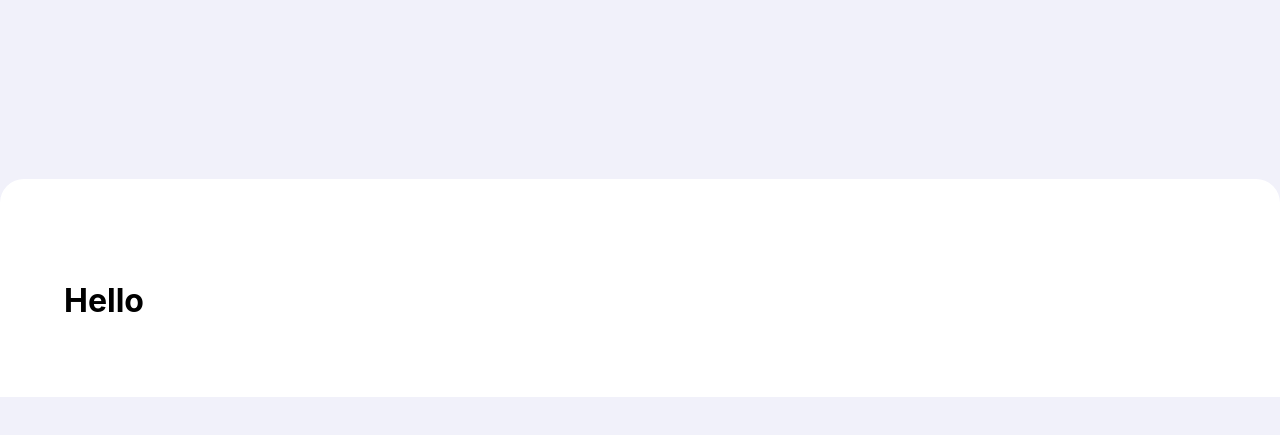
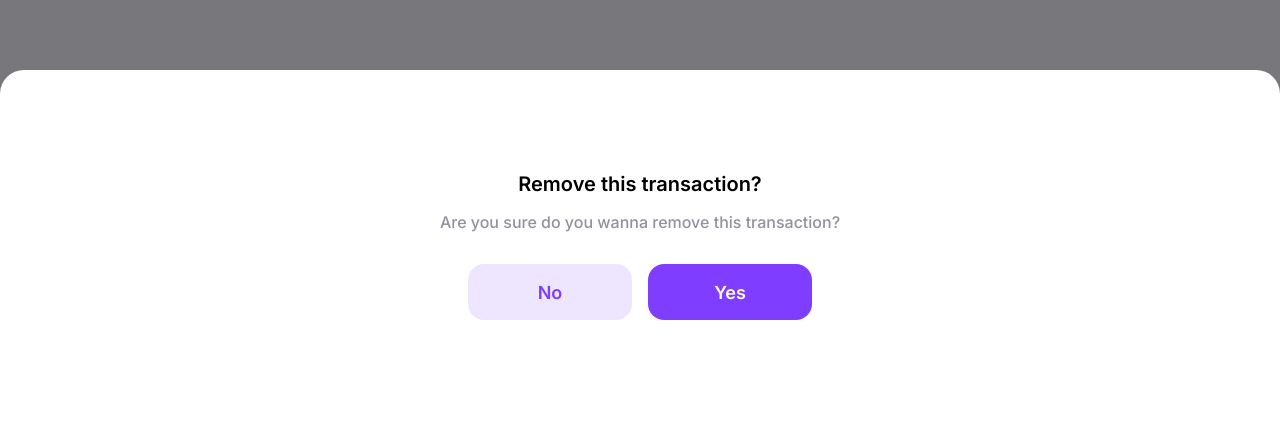
Before and after one commit to Chennakiran2004/Wallety_Frontend, a React (Create React App) app: page /transaction/1 in a window 1280 px wide. Both pictures are taken after a click on the picture 1060 px from the left and 36 px from the top of the page. Shown: the part 403-838 px from the top of the page. After the commit the page ends 800 px from the top, so only its background shows below. Built offline with nearby package versions, Linux system fonts and the light colour scheme.

Commit message:
Completed Transaction details

```diff
--- a/src/Components/DeletePopUp/index.tsx
+++ b/src/Components/DeletePopUp/index.tsx
@@ -1,10 +1,37 @@
+import React from "react"
 import { PopUpSubContainer, PopupContainer } from "../Transaction/styledComponents"
+import { DeletePopUpHeading, DeletePopUpSubHeading, DeleteButtonsContainer, NoButton, YesButton } from "./styledcomponents"
 
-const DeletePopUp = ()=>{
+interface DeletePopUpProps{
+    closePopUp: ()=> void
+    openSuccessPopUp: ()=> void
+}
+
+const popupVariants = {
+    hidden: { opacity: 0, y: '100%' },
+    visible: { opacity: 1, y: 0 },
+    exit: { opacity: 0, y: '100%' },
+  };
+
+const DeletePopUp: React.FC<DeletePopUpProps> = ({closePopUp, openSuccessPopUp})=>{
+    const noClick = ()=>{
+        closePopUp()
+    }
+
+    const yesClick = ()=>{
+        closePopUp()
+        openSuccessPopUp()
+    }
+
     return(
-        <PopupContainer>
+        <PopupContainer variants={popupVariants} initial="hidden" animate="visible" exit="exit">
             <PopUpSubContainer>
-                <h1>Hello</h1>
+                    <DeletePopUpHeading>Remove this transaction?</DeletePopUpHeading>
+                    <DeletePopUpSubHeading>Are you sure do you wanna remove this transaction?</DeletePopUpSubHeading>
+                    <DeleteButtonsContainer>
+                        <NoButton onClick = {noClick}>No</NoButton>
+                        <YesButton onClick = {yesClick}>Yes</YesButton>
+                    </DeleteButtonsContainer>
             </PopUpSubContainer>
         </PopupContainer>
     )
--- /dev/null
+++ b/src/Components/DeletePopUp/styledcomponents.ts
@@ -0,0 +1,49 @@
+import styled from "styled-components";
+import { interMedium, interSemiBold } from "../../Constants/fontStyles";
+
+export const DeletePopUpHeading = styled.p`
+    ${interSemiBold}
+    text-align: center;
+    font-size: 20px;
+`
+
+export const DeletePopUpSubHeading = styled.p`
+    ${interMedium}
+    text-align: center;
+    font-size: 16px;
+    color: #91919F;
+`
+
+export const DeleteButtonsContainer = styled.div`
+    display: flex;
+    width: 100%;
+    margin: auto;
+    justify-content: center;
+    gap: 16px;
+    margin-top: 16px;
+`
+
+export const Button = styled.button`
+    ${interSemiBold}
+    display: flex;
+    width: 164px;
+    height: 56px;
+    padding: 8px;
+    justify-content: center;
+    align-items: center;
+    gap: 10px;
+    font-size: 18px;
+    line-height: normal;
+    border: none;
+    border-radius: 16px;
+`;
+
+export const NoButton = styled(Button)`
+  color: var(--Violet-Violet-100, #7f3dff);
+  background: #eee5ff;
+`;
+
+export const YesButton = styled(Button)`
+  background: var(--Violet-Violet-100, #7f3dff);
+  color: var(--Base-Light-Light-80, #fcfcfc);
+`;
--- /dev/null
+++ b/src/Components/DeleteSuccessFullPopUp/index.tsx
@@ -0,0 +1,51 @@
+import { Button } from '../DeletePopUp/styledcomponents';
+import {SuccessPopUpContainer, SuccessGifContainer, GifWrapperDelete, DeleteSuccessPopUpHeading, OkayButton} from './styledcomponents'
+
+
+interface DeleteSuccessPopUp{
+    closePopUp: ()=> void
+}
+
+const popUpVariants = {
+    hidden: { scale: 0.8 },  // Start small
+    visible: {
+      scale: 1,              // Full size when visible
+      transition: {
+        type: "spring",
+        stiffness: 300,      // The higher the stiffness, the more "springy" it will feel
+        damping: 20,         // Controls how fast the spring settles (higher = less bounce)
+        duration: 0.5        // Controls how long the animation lasts
+      }
+    },
+    exit: {
+      scale: 0.8,
+      transition: {
+        type: "spring",
+        stiffness: 300,
+        damping: 20,
+        duration: 0.3
+      }
+    }
+  };
+
+export const GifComponent = () => {
+    const gifUrl = `/gifs/finnalYouAreAllSet.gif?${new Date().getTime()}`;
+    return <GifWrapperDelete gifUrl={gifUrl} />;
+};
+
+const DeleteSuccessPopUp: React.FC<DeleteSuccessPopUp> = ({closePopUp})=>{
+    // initial = "hidden" animate = "visible" exit = "exit" variants={popUpVariants}
+    return(
+        <SuccessPopUpContainer>
+            <SuccessGifContainer>
+                <GifComponent/>
+                <DeleteSuccessPopUpHeading>
+                    Transaction has been successfully removed
+                </DeleteSuccessPopUpHeading>
+                <OkayButton onClick = {closePopUp}>Okay</OkayButton>
+            </SuccessGifContainer>
+        </SuccessPopUpContainer>
+    )
+}
+
+export default DeleteSuccessPopUp
--- /dev/null
+++ b/src/Components/DeleteSuccessFullPopUp/styledcomponents.ts
@@ -0,0 +1,46 @@
+import styled from "styled-components";
+import { GifWrapper } from "../YouAreAllSet/allSetStyled";
+import { interMedium } from "../../Constants/fontStyles";
+import { Button } from "../DeletePopUp/styledcomponents";
+import {motion} from 'framer-motion'
+
+export const SuccessPopUpContainer = styled(motion.div)`
+    position: absolute;
+    top: 50%;
+    left: 50%;
+    transform: translate(-50%, -50%);
+    background-color: white;
+    padding: 20px;
+    border-radius: 12px;
+    box-shadow: 0px 4px 8px rgba(0, 0, 0, 0.2);
+    z-index: 1000;
+    width: 300px;
+    max-height: auto;
+    text-align: center;
+`;
+
+export const SuccessGifContainer = styled(motion.div)`
+    display: flex;
+    flex-direction: column;
+    justify-content:center;
+    align-items: center;
+    gap: 16px;
+`
+
+export const GifWrapperDelete = styled(GifWrapper)`
+    width: 150px;
+    height: 80px;
+`
+
+export const DeleteSuccessPopUpHeading = styled.p`
+    ${interMedium}
+    font-size: 16px;
+`
+
+export const OkayButton = styled(Button)`
+    width: 83px;
+    height: 40px;
+    border-radius: 8px;
+    background-color: #5856D6;
+    color: white;
+`
--- a/src/Components/TransactionDetails/index.tsx
+++ b/src/Components/TransactionDetails/index.tsx
@@ -10,13 +10,31 @@ TypeDetailsContainer,
 DetailBottomSubContainer,
 IncomeType,
 IncomeElement} from "./styledComponents"
+import { Overlay } from "../Transaction/styledComponents";
+import { AnimatePresence } from "framer-motion";
+import DeleteSuccessPopUp from "../DeleteSuccessFullPopUp";
+
+const overlayVariants = {
+    hidden: { opacity: 0 },
+    visible: { opacity: 1 },
+    exit: { opacity: 0 },
+  };
 
 const TransactionDetails = ()=>{
     const { handleBack } = NavigationEvents();
     const [deletePopUp, setDeletePopUp] = useState(false);
+    const [successfulPopUp, setSuccessfulPopUp] = useState(false);
 
     const togglePopUp = ()=>{
         setDeletePopUp(!deletePopUp)
+    }
+
+    const openSuccessPopUp = ()=>{
+        setSuccessfulPopUp(true)
+    }
+
+    const toggleSuccessPopUp = ()=>{
+        setSuccessfulPopUp(!successfulPopUp)
     }
 
     return (
@@ -57,7 +75,19 @@ const TransactionDetails = ()=>{
                 </DetailBottomContainer>
                 </DetailsTopContainer>
             </DetailsSubContainer>
-            {deletePopUp && <DeletePopUp/>}
+            <AnimatePresence mode = "wait">
+                {deletePopUp &&
+                    <Overlay variants={overlayVariants} initial="hidden" animate="visible" exit="exit">
+                        <DeletePopUp closePopUp = {togglePopUp} openSuccessPopUp = {openSuccessPopUp}/>
+                    </Overlay>}
+            </AnimatePresence>
+            <AnimatePresence mode = "wait">
+                {successfulPopUp &&
+                        <Overlay variants={overlayVariants} initial="hidden" animate="visible" exit="exit">
+                            <DeleteSuccessPopUp closePopUp = {toggleSuccessPopUp}/>
+                        </Overlay>
+                }
+            </AnimatePresence>
         </DetailsContainer>
     )
 }
--- a/src/Components/TransactionDetails/styledComponents.ts
+++ b/src/Components/TransactionDetails/styledComponents.ts
@@ -3,7 +3,7 @@ import { ExpenseHeader } from "../Expense/styledComponents";
 import { interBold, interMedium, interSemiBold } from "../../Constants/fontStyles";
 
 export const DetailsContainer = styled.div`
-    height: 1000vh;
+    height: 100vh;
     width: 100vw;
     background-color: #F1F1FA;
 `
--- a/src/Components/YouAreAllSet/index.tsx
+++ b/src/Components/YouAreAllSet/index.tsx
@@ -6,13 +6,14 @@ import {
   ContinueButtonInAllSet,
   GifWrapper,
 } from "./allSetStyled";
+
+export const GifComponent = () => {
+  const gifUrl = `/gifs/finnalYouAreAllSet.gif?${new Date().getTime()}`;
+  return <GifWrapper gifUrl={gifUrl} />;
+};
+
 export default function YouAreAllSet() {
   const { navigateToHome } = NavigationEvents();
-
-  const GifComponent = () => {
-    const gifUrl = `/gifs/finnalYouAreAllSet.gif?${new Date().getTime()}`;
-    return <GifWrapper gifUrl={gifUrl} />;
-  };
 
   return (
     <OuterAllSetContainer>
```
